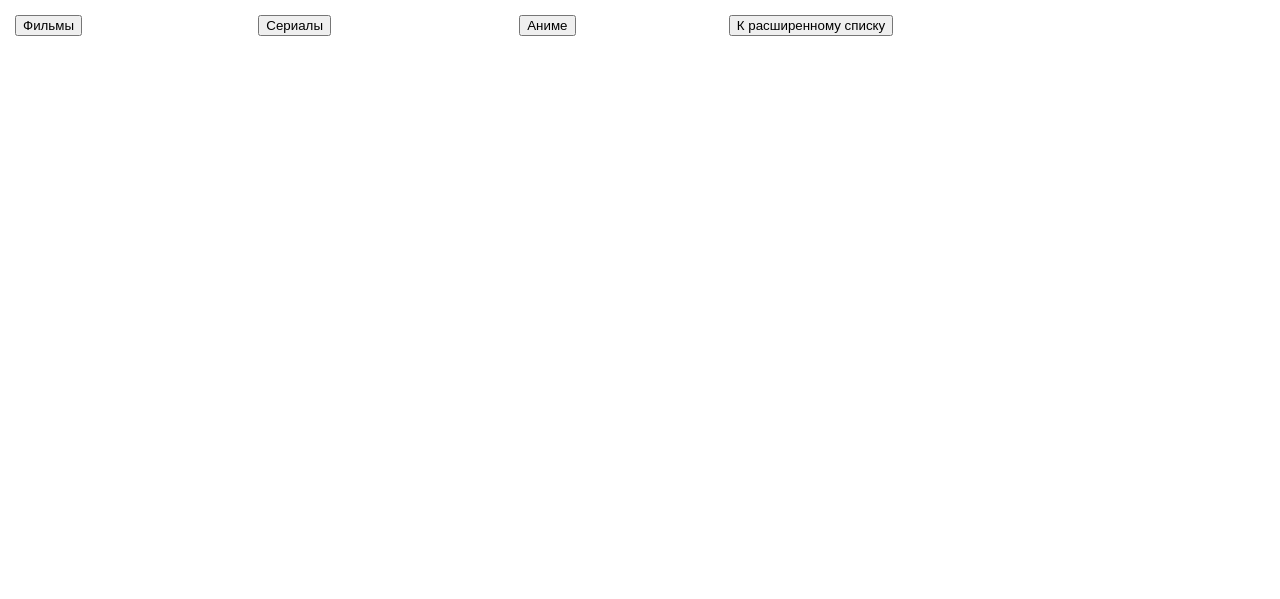
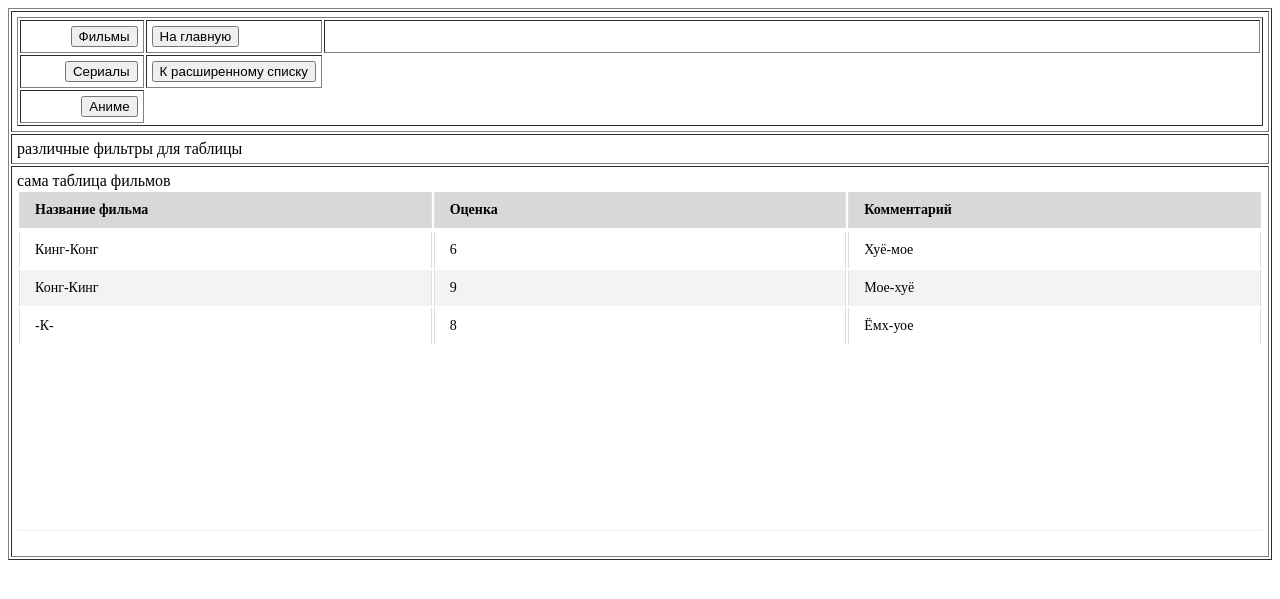
Before and after one commit to AllWayToDeath/My-Media-Rate-Project, a PHP site: page /pages/RateList.php in a window 1280 px wide. Shown: the top 599 px of the page. Run offline with PHP 8.4, Linux system fonts and the light colour scheme; lists and menus that the app fills with data are empty.

Commit message:
Реализована таблица без связи с БД

```diff
--- /dev/null
+++ b/core/navigate.php
@@ -0,0 +1,30 @@
+<?
+
+if(isset($_POST['addUserButton']))
+{
+
+    header('Location: ../pages/AddUser.php');
+}
+
+if(isset($_POST['addFilmButton']))
+{
+
+    header('Location: ../pages/AddFilm.php');
+}
+
+if(isset($_POST['gotoMain']))
+{
+    header('Location: ../pages/Main.php');
+}
+
+if(isset($_POST['gotoRateList']))
+{
+    header('Location: ../pages/RateList.php');
+}
+
+if(isset($_POST['gotoExtandedRateList']))
+{
+    header('Location: ../pages/ExtendedRateList.php');
+}
+
+?>
--- a/pages/RateList.php
+++ b/pages/RateList.php
@@ -1,54 +1,146 @@
-<? require_once "../core/config.php"; ?>
+<?
+require_once "../core/config.php";
+require_once "../core/navigate.php";
+
+
+?>
 <!DOCTYPE html>
 <html>
 
 <head>
 	<meta charset=<?=ENCODING ?>>
+	<style type="text/css">
+		.scroll-table-body {
+			height: 300px;
+			overflow-x: auto;
+			margin-top: 0px;
+			margin-bottom: 20px;
+			border-bottom: 1px solid #eee;
+		}
+		.scroll-table table {
+			width:100%;
+			table-layout: fixed;
+			border: none;
+		}
+		.scroll-table thead th {
+			font-weight: bold;
+			text-align: left;
+			border: none;
+			padding: 10px 15px;
+			background: #d8d8d8;
+			font-size: 14px;
+			border-left: 1px solid #ddd;
+			border-right: 1px solid #ddd;
+		}
+		.scroll-table tbody td {
+			text-align: left;
+			border-left: 1px solid #ddd;
+			border-right: 1px solid #ddd;
+			padding: 10px 15px;
+			font-size: 14px;
+			vertical-align: top;
+		}
+		.scroll-table tbody tr:nth-child(even){
+			background: #f3f3f3;
+		}
+
+		/* Стили для скролла */
+		::-webkit-scrollbar {
+			width: 6px;
+		}
+		::-webkit-scrollbar-track {
+			box-shadow: inset 0 0 6px rgba(0,0,0,0.3);
+		}
+		::-webkit-scrollbar-thumb {
+			box-shadow: inset 0 0 6px rgba(0,0,0,0.3);
+		}
+	</style>
 </head>
 <body>
 
-	<table border="0" width="100%" cellpadding="5">
+	<table border="1" width="100%" cellpadding="5">
 		<tr>
 			<td>
-				<button onclick="unknown();">
-					Фильмы
-				</button>
+				<table border="1" width="100%" cellpadding="5">
+				<form method="post" action="RateList.php">
+					<tr>
+						<td width="10%" align="right">
+							<input type="submit" name="filterFilms" value="Фильмы">
+						</td>
+						<td width="10%">
+							<input type="submit" name="gotoMain" value="На главную">
+						</td>
+						<td></td>
+					</tr>
+					<tr>
+						<td align="right">
+							<input type="submit" name="filterSerials" value="Сериалы">
+						</td>
+						<td>
+							<input type="submit" name="gotoExtandedRateList" value="К расширенному списку">
+						</td>
+					</tr>
+					<tr>
+						<td align="right">
+							<input type="submit" name="filterAnime" value="Аниме">
+						</td>
+					</tr>
+				</form>
+				</table>
 			</td>
+		</tr>
+
+		<tr>
 			<td>
-				<button onclick="unknown();">
-					Сериалы
-				</button>
-			</td>
-			<td>
-				<button onclick="unknown();">
-					Аниме
-				</button>
-			</td>
-			<td>
-				<button onclick="redirectToExtandedRateList();">
-					К расширенному списку
-				</button>
+				различные фильтры для таблицы
 			</td>
 		</tr>
 		<tr>
 			<td>
-				<!-- Тут будут различные фильтры для таблицы -->
-			</td>
-		</tr>
-		<tr>
-			<td>
-				<!-- А здесь собственно сама таблица -->
+				сама таблица фильмов
+				<div class="scroll-table">
+					<table>
+						<thead>
+							<tr>
+								<th>Название фильма</th>
+								<th>Оценка</th>
+								<th>Комментарий</th>
+							</tr>
+						</thead>
+					</table>
+					<div class="scroll-table-body">
+						<table>
+							<tbody>
+
+								<tr>
+									<td>Кинг-Конг</td>
+									<td>6</td>
+									<td>Хуё-мое</td>
+								</tr>
+								<tr>
+									<td>Конг-Кинг</td>
+									<td>9</td>
+									<td>Мое-хуё</td>
+								</tr>
+								<tr>
+									<td>-К-</td>
+									<td>8</td>
+									<td>Ёмх-уое</td>
+								</tr>
+
+								<?
+
+
+
+								?>
+
+							</tbody>
+						</table>
+					</div>
+				</div>
 			</td>
 		</tr>
 	</table>
-
-
-	<script>
-		function redirectToExtandedRateList()
-		{
-			window.location = 'http://MyMediaRateProject/pages/ExtendedRateList.php';
-		}
-	</script>
 </body>
 
 </html>
```
Also changed, not shown: core/userEngine.php (+1 -14 lines), pages/Main.php (+10 -20 lines).
